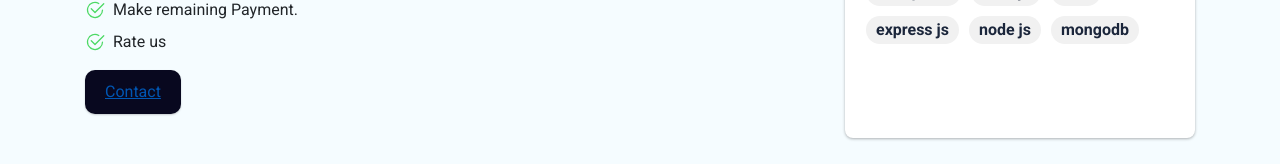
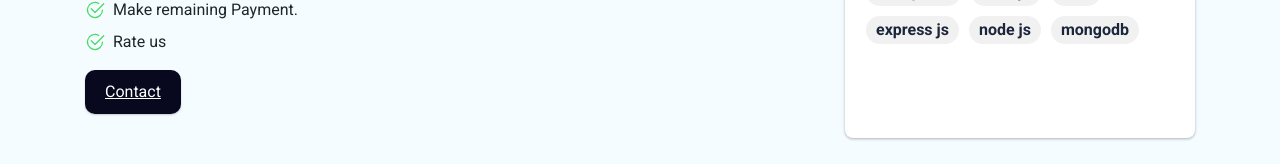
Before and after one commit to ashishyadavcs/dev, a Next.js app: page / in a window 1280 px wide. In both pictures the pointer is over the link 132 px from the left and 506 px from the top of the page. Shown: the part 415-579 px from the top of the page. Built offline with nearby package versions, Linux system fonts and the light colour scheme; no server answers.

Commit message:
fix color

```diff
--- a/pages/blog/[slug].js
+++ b/pages/blog/[slug].js
@@ -105,7 +105,7 @@ export async function getStaticPaths() {
   }));
   return {
     paths,
-    fallback: true,
+    fallback: false,
   };
 }
 export async function getStaticProps(req) {
--- a/styles/globals.css
+++ b/styles/globals.css
@@ -296,6 +296,9 @@ h3 {
   color: #fff;
   border-radius: 10px;
   background: rgb(8, 8, 31);
+}
+.theme-btn:hover {
+  color: #fff;
 }
 main :where(ul, ol) {
   list-style-position: inside;
```
